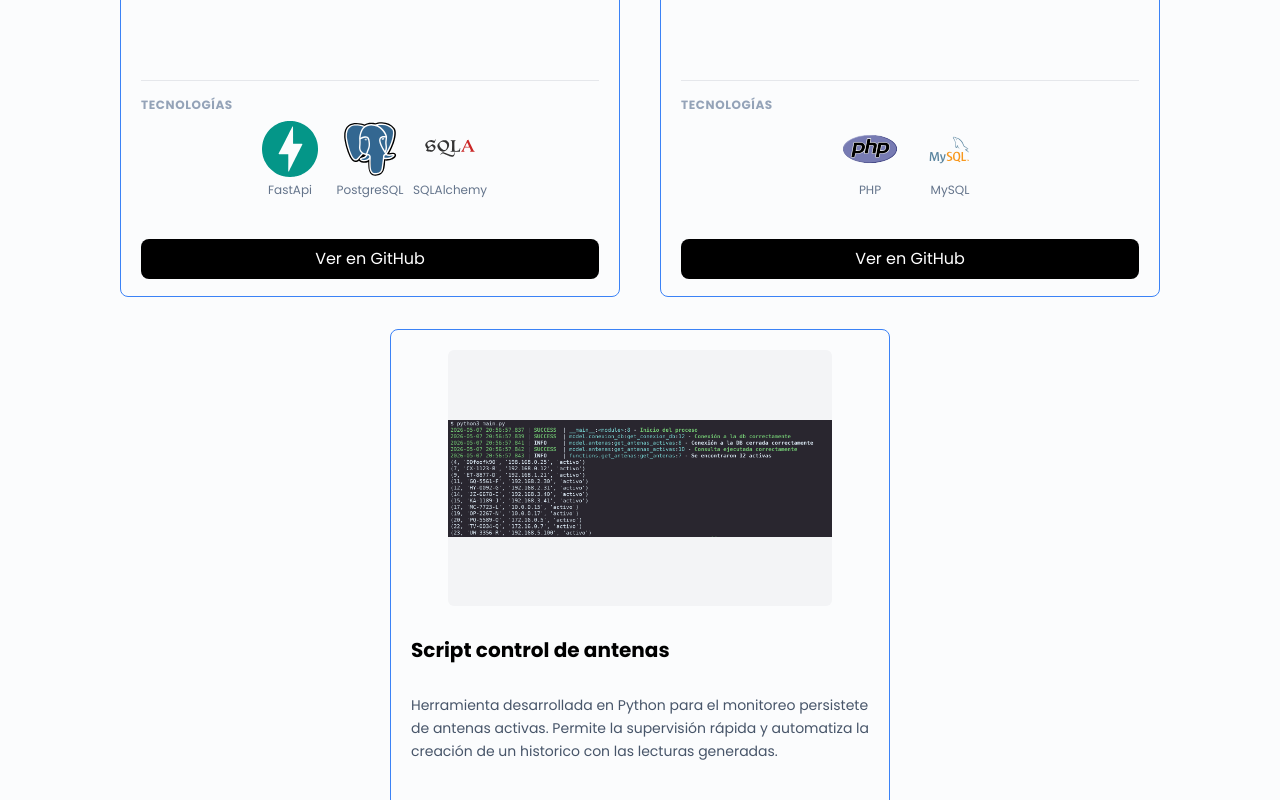
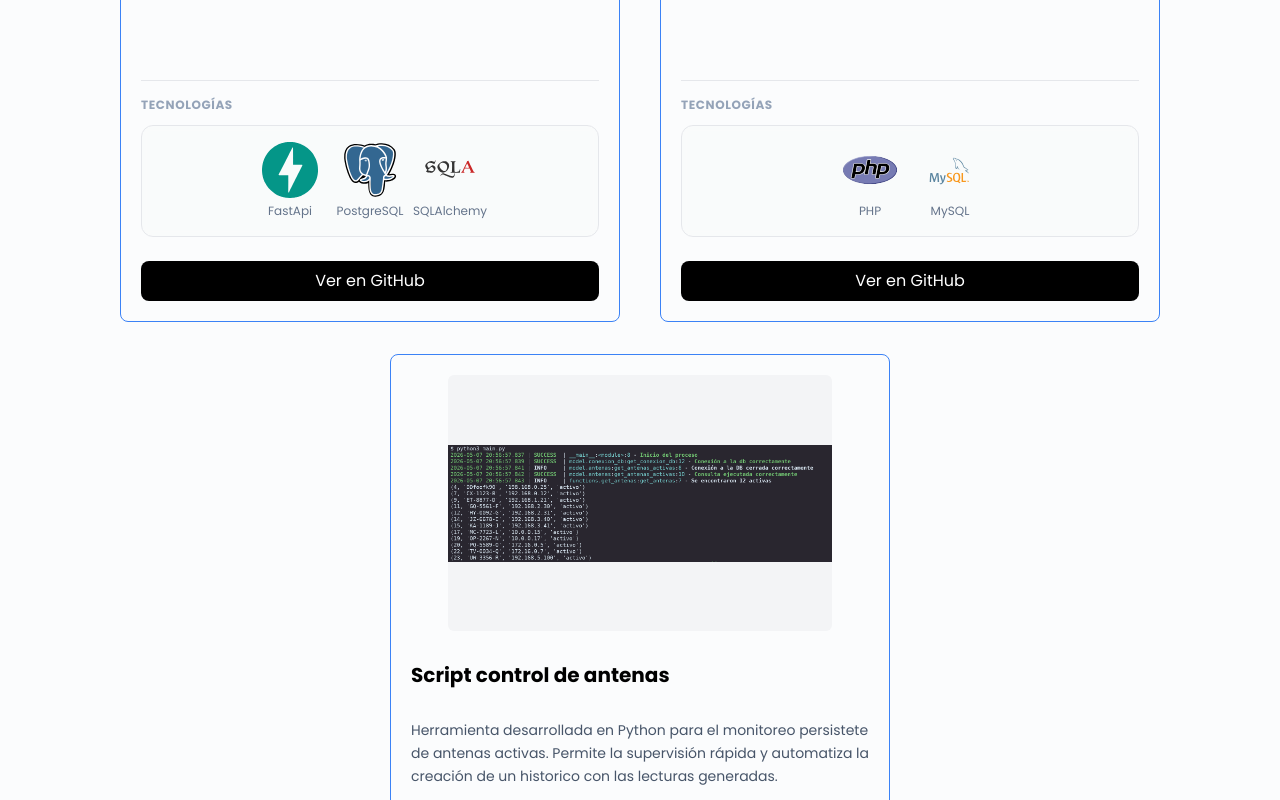
Before and after one commit to jrge-dev/inicio, a React (Vite) app: page / in a window 1280 px wide. Shown: the part 3280-4080 px from the top of the page. Built offline with nearby package versions, Linux system fonts and the light colour scheme.

Commit message:
Update UI
- Improve visibility of technology icons
- Set responsive height for the card

```diff
--- a/src/components/Card.jsx
+++ b/src/components/Card.jsx
@@ -1,7 +1,7 @@
 function Card(promp) {
   return (
     <>
-      <div className="hover:shadow-lg transition duration-450 ease-in-out w-full h-full md:w-[500px] md:h-[750px] rounded-lg border dark:bg-slate-600 dark:text-white border-blue-500 p-5">
+      <div className="hover:shadow-lg transition duration-450 ease-in-out w-full h-full md:w-[500px] md:min-h-[750px] rounded-lg border dark:bg-slate-600 dark:text-white border-blue-500 p-5">
         <div className="flex flex-col text-xl justify-center">
           <div className="w-full h-48 md:w-96 md:h-64 mx-auto overflow-hidden flex items-center justify-center bg-gray-100 rounded-md">
             <img
@@ -15,15 +15,16 @@ function Card(promp) {
           </p>
         </div>
         <div className="flex flex-col justify-between">
-          <p className="text-slate-600 w-fit h-40 dark:text-slate-200 text-sm leading-relaxed mb-2">
+          <p className="text-slate-600 w-fit min-h-[10rem] dark:text-slate-200 text-sm leading-relaxed mb-2">
             {promp.description}
           </p>
 
           <div>
-            <h4 className="text-xs font-bold uppercase tracking-wider text-slate-400 dark:text-white mb-2 border-t pt-4">
+            <h4 className="text-xs font-bold uppercase tracking-wider text-slate-400 dark:text-white mb-3 border-t pt-4">
               Tecnologías{" "}
             </h4>
-            <div className="flex flex-wrap h-30 gap-4 justify-center items-center">
+            <div className="bg-gray-50/80 dark:bg-white/10 backdrop-blur-sm rounded-xl p-4 border border-gray-200 dark:border-white/10">
+              <div className="flex flex-wrap gap-4 justify-center items-center">
                 {promp.stack.map((tech, i) => (
                   <div
                     key={i}
@@ -43,7 +44,8 @@ function Card(promp) {
                 ))}
               </div>
             </div>
-          <div className="w-full mt-10 flex justify-center">
+          </div>
+          <div className="w-full mt-6 flex justify-center">
             <a
               href={promp.repository}
               target="_blank"
```
Lines whose indentation alone changed are shown as unchanged.
